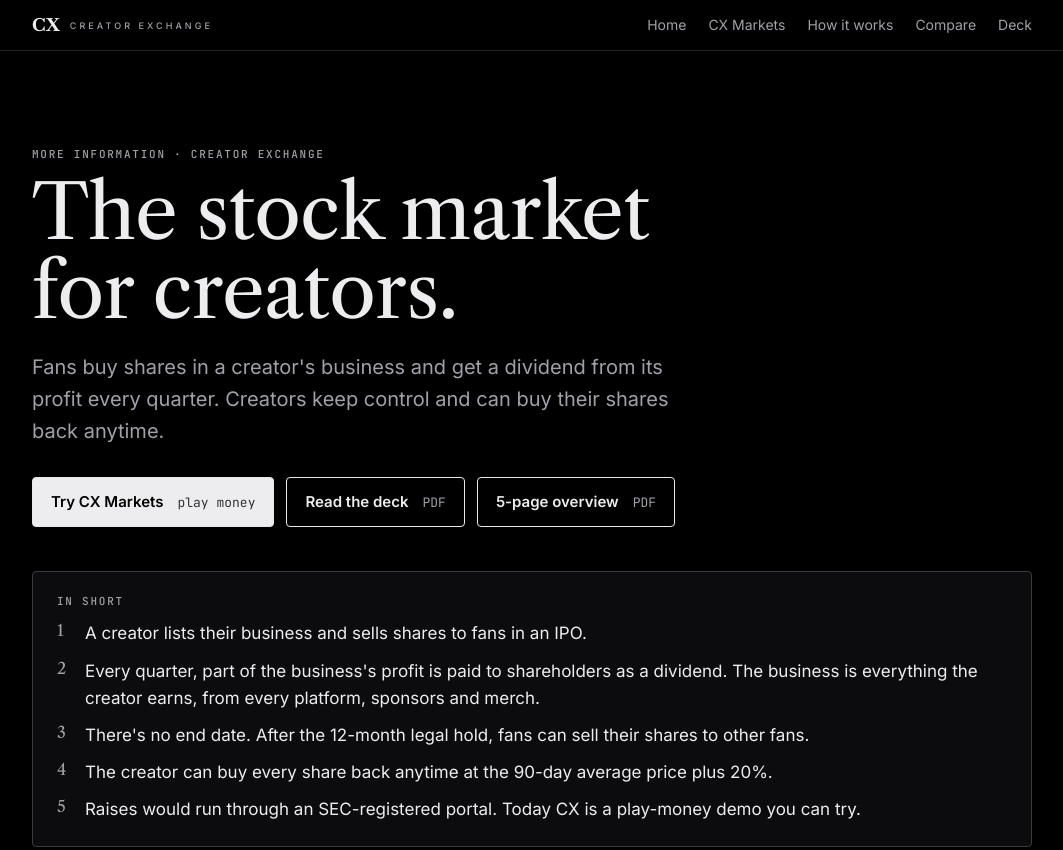
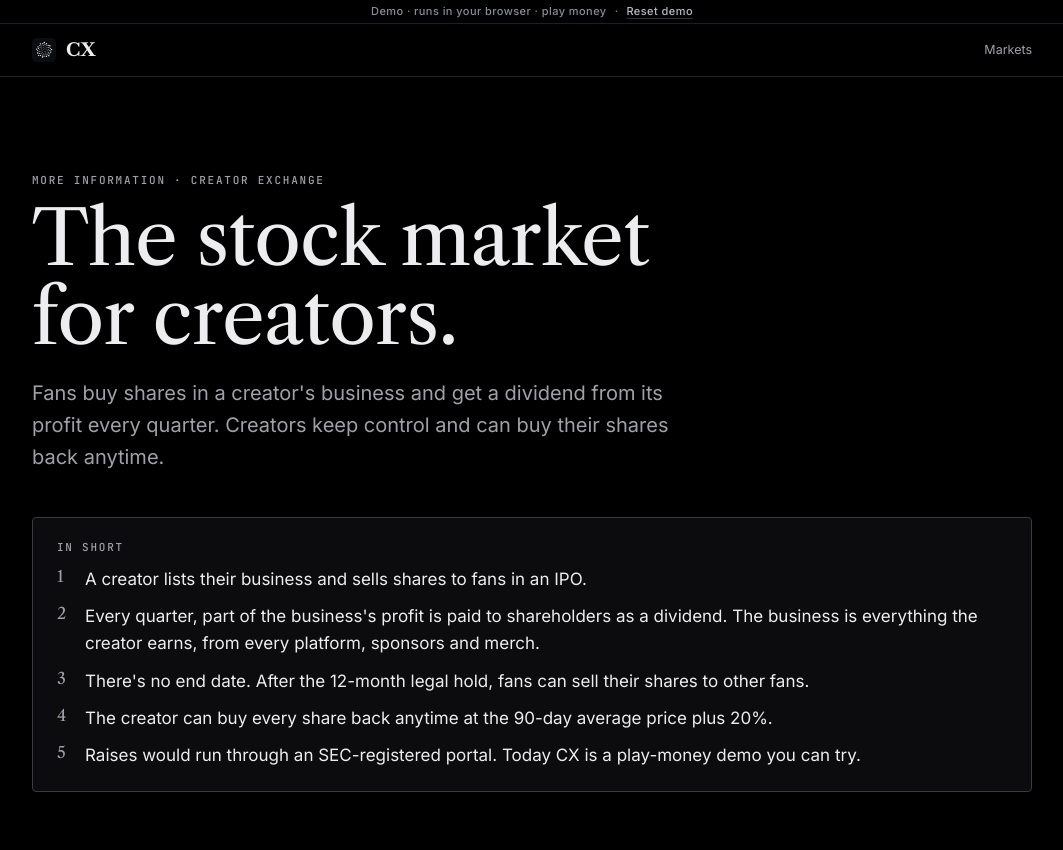
Before and after one commit to thejungjulian-del/cx, a plain HTML site: page info.html in a window 1280 px wide. Shown: the top 850 px of the page, without its empty margins (108-1171 px from the left). Drawn offline with nearby package versions, Linux system fonts and the light colour scheme.

Commit message:
Use creatorexchange.trade; More information is a plain page of the site with no PDF or outside links; creator PDF says a lawyer will review the terms
Co-Authored-By: Claude Opus 5.5 <noreply@anthropic.com>

```diff
--- a/info.html
+++ b/info.html
@@ -19,11 +19,6 @@ a{color:var(--fg);text-decoration:underline;text-decoration-color:#55555c;text-u
 a:hover{text-decoration-color:var(--fg)}
 :focus-visible{outline:2px solid var(--fg);outline-offset:3px}
 .wrap{max-width:1040px;margin:0 auto;padding-left:max(20px,env(safe-area-inset-left));padding-right:max(20px,env(safe-area-inset-right))}
-header{position:sticky;top:0;z-index:5;background:rgba(0,0,0,.86);backdrop-filter:blur(8px);border-bottom:1px solid var(--line)}
-header .wrap{display:flex;justify-content:space-between;align-items:center;gap:16px;padding-block:14px}
-.mark{font:700 17px var(--serif);text-decoration:none;display:flex;align-items:center;gap:10px}
-.mark span{font:500 9px var(--sans);letter-spacing:.34em;color:var(--muted)}
-nav{display:flex;gap:22px;flex-wrap:wrap} nav a{font-size:14px;color:var(--muted);text-decoration:none} nav a:hover{color:var(--fg)}
 .eyebrow{font:500 11px var(--mono);letter-spacing:.16em;text-transform:uppercase;color:var(--muted);margin:0 0 12px}
 h1{font:400 clamp(40px,7vw,76px)/1.04 var(--serif);margin:0;letter-spacing:-.01em;text-wrap:balance}
 h2{font:400 clamp(28px,4vw,40px)/1.12 var(--serif);margin:0 0 18px;text-wrap:balance}
@@ -32,10 +27,6 @@ p{margin:0 0 12px;max-width:68ch} .muted{color:var(--muted)}
 section{padding-block:72px;border-top:1px solid var(--line)}
 .hero{padding-block:96px 72px;border-top:0}
 .hero .lede{font-size:clamp(17px,2vw,20px);color:var(--muted);margin-top:20px;max-width:52ch}
-.btns{display:flex;flex-wrap:wrap;gap:12px;margin-top:30px}
-.btn{display:inline-flex;align-items:center;gap:14px;border:1px solid #e8e8ea;border-radius:4px;padding:12px 18px;text-decoration:none;font-weight:600;font-size:15px}
-.btn span{font:400 13px var(--mono);color:var(--muted)}
-.btn.solid{background:var(--fg);color:#000} .btn.solid span{color:#333}
 .inshort{border:1px solid var(--rule);border-radius:4px;background:var(--panel);padding:22px 24px;margin-top:44px}
 .inshort ol{margin:0;padding:0;list-style:none;display:grid;gap:10px}
 .inshort li{display:grid;grid-template-columns:28px 1fr;font-size:17px}
@@ -71,7 +62,6 @@ tr.hl td{color:#fff;font-weight:600} tr.hl td:first-child{font-family:var(--seri
 footer{border-top:1px solid var(--line);padding-block:28px 40px;font:400 12px var(--mono);color:var(--dim)}
 footer .wrap{display:flex;justify-content:space-between;gap:16px;flex-wrap:wrap}
 @media (max-width:760px){
-  nav{display:none}
   .stats{grid-template-columns:1fr} .stat+.stat{border-left:0;border-top:1px solid var(--line);padding-left:0}
   .cols,.contact{grid-template-columns:1fr}
   .year{grid-template-columns:1fr 1fr;row-gap:18px} .year div:nth-child(3){padding-left:0;border-left:0} .year div:nth-child(3)::before{left:0}
@@ -80,23 +70,30 @@ footer .wrap{display:flex;justify-content:space-between;gap:16px;flex-wrap:wrap}
 @media (prefers-reduced-motion:reduce){html{scroll-behavior:auto}}
 
 .stock td:first-child{color:var(--muted)} .stock td:nth-child(2){font-weight:500}
+.strip{border-bottom:1px solid var(--line);font-size:12.5px;padding-block:14px}
+.strip .wrap{display:flex;align-items:center;gap:22px}
+.strip a{color:var(--muted);text-decoration:none} .strip a:hover{color:var(--ink)}
+.strip .brand{display:flex;align-items:center;gap:10px;color:var(--ink);margin-right:auto}
+.strip .brand img{width:24px;height:24px}
+.strip .brand b{font:700 18px/1 var(--serif)}
+.strip{--ink:var(--fg)} .strip .wrap{max-width:1040px}
 </style>
+<style>
+.cxd-bar{position:relative;z-index:5;box-sizing:border-box;height:24px;display:flex;align-items:center;justify-content:center;gap:8px;padding:0 16px;background:#000;color:#878d97;border-bottom:1px solid #1b1f26;font:500 11px/1 "Inter",-apple-system,"Segoe UI",Roboto,sans-serif;letter-spacing:.04em;white-space:nowrap;overflow:hidden}
+.cxd-bar button{all:unset;cursor:pointer;color:#b4b9c2;text-decoration:underline;text-decoration-color:#2a2f37;text-underline-offset:3px}
+.cxd-bar button:hover{color:#eceef1} .cxd-bar button:focus-visible{outline:1px solid #eceef1;outline-offset:2px}
+@media print{.cxd-bar{display:none}}
+</style>
+<script src="demo-api.js"></script>
 </head>
 <body>
-<header><div class="wrap">
-  <a class="mark" href="index.html" aria-label="Creator Exchange home">CX<span>CREATOR EXCHANGE</span></a>
-  <nav aria-label="Sections"><a href="index.html">Home</a><a href="markets.html">CX Markets</a><a href="#how">How it works</a><a href="#compare">Compare</a><a href="CX-Deck.pdf">Deck</a></nav>
-</div></header>
+<div class="cxd-bar" role="note"><span>Demo · runs in your browser · play money</span><span aria-hidden="true">·</span><button type="button" data-demo-reset>Reset demo</button></div>
+<div class="strip"><div class="wrap"><a class="brand" href="./" aria-label="CX home"><img src="logo.svg" alt=""><b>CX</b></a><a href="markets.html">Markets</a></div></div>
 <main id="top">
 <section class="hero"><div class="wrap">
   <p class="eyebrow">More information · Creator Exchange</p>
   <h1>The stock market for creators.</h1>
   <p class="lede">Fans buy shares in a creator's business and get a dividend from its profit every quarter. Creators keep control and can buy their shares back anytime.</p>
-  <div class="btns">
-    <a class="btn solid" href="markets.html">Try CX Markets <span>play money</span></a>
-    <a class="btn" href="CX-Deck.pdf">Read the deck <span>PDF</span></a>
-    <a class="btn" href="CX-Overview.pdf">5-page overview <span>PDF</span></a>
-  </div>
   <div class="inshort">
     <p class="eyebrow">In short</p>
     <ol>
@@ -117,7 +114,7 @@ footer .wrap{display:flex;justify-content:space-between;gap:16px;flex-wrap:wrap}
     <div class="stat"><b>4%</b><span>of creators earn more than $100,000 a year</span></div>
     <div class="stat"><b>46%</b><span>of full-time creators earned under $1,000 in 2022</span></div>
   </div>
-  <p class="src"><a href="https://www.goldmansachs.com/insights/articles/the-creator-economy-could-approach-half-a-trillion-dollars-by-2027">Goldman Sachs Research, 2023</a> · <a href="https://techcrunch.com/2022/04/20/linktree-creator-economy-report-research/">Linktree survey via TechCrunch, 2022</a></p>
+  <p class="src">Goldman Sachs Research, 2023 · Linktree survey via TechCrunch, 2022</p>
   <p style="margin-top:20px">Banks don't lend against views. So a creator who wants to grow pays for it themselves or gives a studio part of the rights. Fans already spend on memberships, merch and crowdfunding, but they get rewards, never a return.</p>
 </div></section>
 
@@ -174,14 +171,14 @@ footer .wrap{display:flex;justify-content:space-between;gap:16px;flex-wrap:wrap}
   <div class="tw"><table>
     <tr><th>Option</th><th>What fans get</th><th>How it ends</th><th>Who it's for</th></tr>
     <tr class="hl"><td>CX</td><td>Dividends from the profit of the creator's whole business</td><td>Creator buys back, or fans sell</td><td>Any creator</td></tr>
-    <tr><td><a href="https://gigastar.io">GigaStar</a></td><td>A cut of a channel's YouTube revenue</td><td>No end date</td><td>YouTube channels</td></tr>
+    <tr><td>GigaStar</td><td>A cut of a channel's YouTube revenue</td><td>No end date</td><td>YouTube channels</td></tr>
     <tr><td>Kickstarter, Patreon</td><td>Rewards or access</td><td>No return</td><td>Anyone</td></tr>
-    <tr><td><a href="https://techcrunch.com/2022/02/16/spotter-invest-youtubers-back-catalog/">Spotter</a></td><td>Nothing, Spotter pays for back-catalog ad revenue</td><td>At an agreed return</td><td>Large YouTube channels</td></tr>
-    <tr><td><a href="https://www.adweek.com/dealroom/slow-ventures-invests-creators/">Slow Creator Fund</a></td><td>Nothing, it writes $1–3M checks</td><td>Equity</td><td>Top creators</td></tr>
+    <tr><td>Spotter</td><td>Nothing, Spotter pays for back-catalog ad revenue</td><td>At an agreed return</td><td>Large YouTube channels</td></tr>
+    <tr><td>Slow Creator Fund</td><td>Nothing, it writes $1–3M checks</td><td>Equity</td><td>Top creators</td></tr>
   </table></div>
   <div class="cols" style="margin-top:36px">
     <div><p class="eyebrow">The legal path</p><p>Every raise would run through an SEC-registered Regulation Crowdfunding portal, which handles investor checks, limits and escrow. The creator's company is set up as a corporation, so fans get a normal dividend tax form instead of partnership tax forms. The creator's own pay is capped in the charter, so profit can't be moved into salary. A lawyer will confirm the setup. Shares can't be resold for 12 months. After that, trading runs through a registered partner.</p></div>
-    <div><p class="eyebrow">What's built</p><p>A full play-money exchange. It has an order book, IPO auctions, quarterly filings and dividends, creator buybacks, a brokerage-style account opening with a risk quiz, and automated tests that click through every trade. <a href="markets.html">Try it.</a></p></div>
+    <div><p class="eyebrow">What's built</p><p>A full play-money exchange. It has an order book, IPO auctions, quarterly filings and dividends, creator buybacks, a brokerage-style account opening with a risk quiz, and automated tests that click through every trade.</p></div>
   </div>
 </div></section>
 
@@ -213,7 +210,7 @@ footer .wrap{display:flex;justify-content:space-between;gap:16px;flex-wrap:wrap}
     <div class="card"><h3>Mentors</h3><p class="muted">Know securities law, crowdfunding or the creator business? We'd value 20 minutes of advice.</p></div>
     <div class="card"><h3>Investors</h3><p class="muted">We'd love your feedback on the model before we raise.</p></div>
   </div>
-  <p style="margin-top:24px">Email Julian at <a class="email" href="mailto:thejungjulian@gmail.com">thejungjulian@gmail.com</a></p>
+  <p style="margin-top:24px">Email Julian Jung to get in touch.</p>
 </div></section>
 </main>
 <footer><div class="wrap">
```
Also changed, not shown: index.html (+1 -1 lines), 3 other files.
